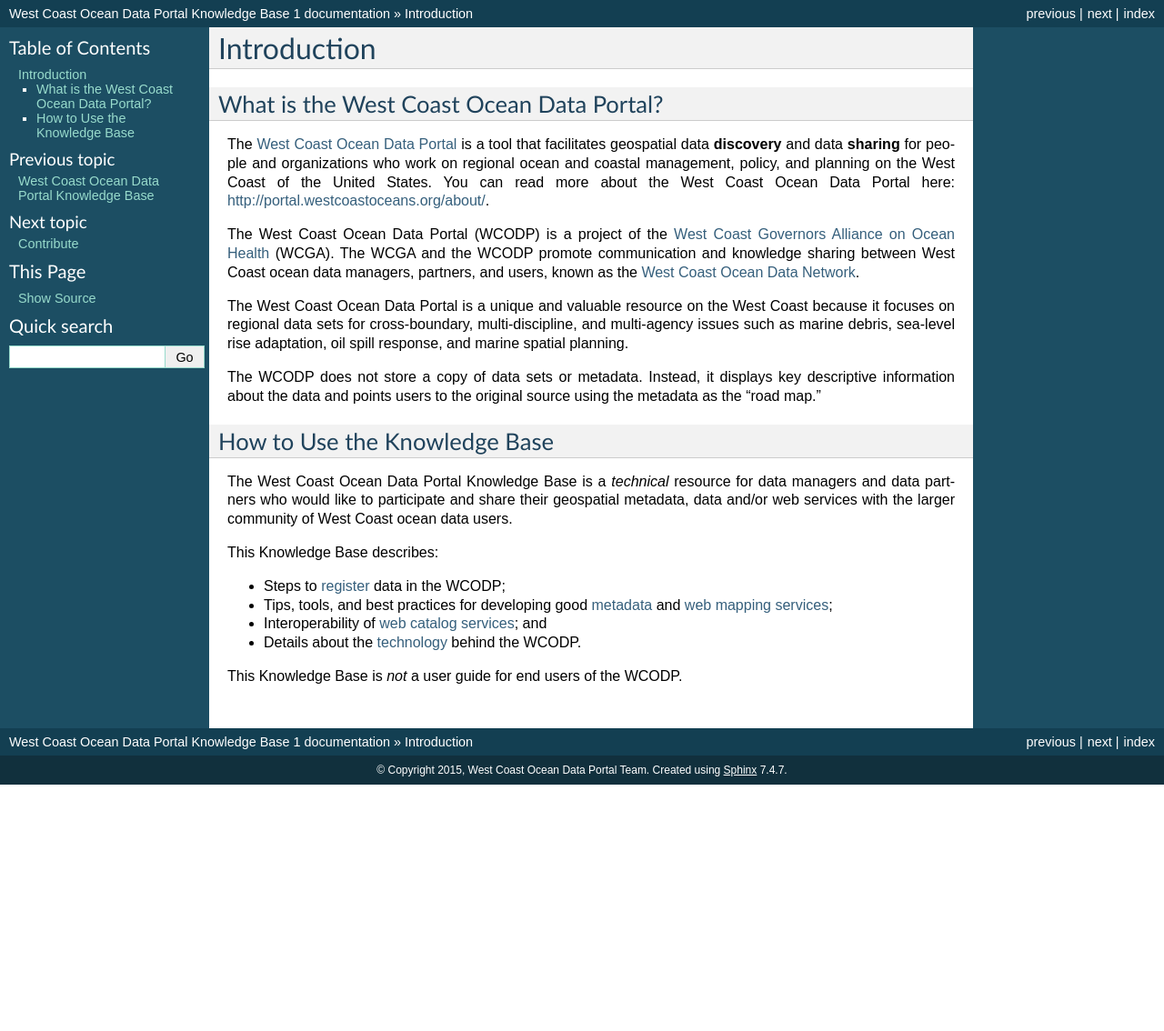
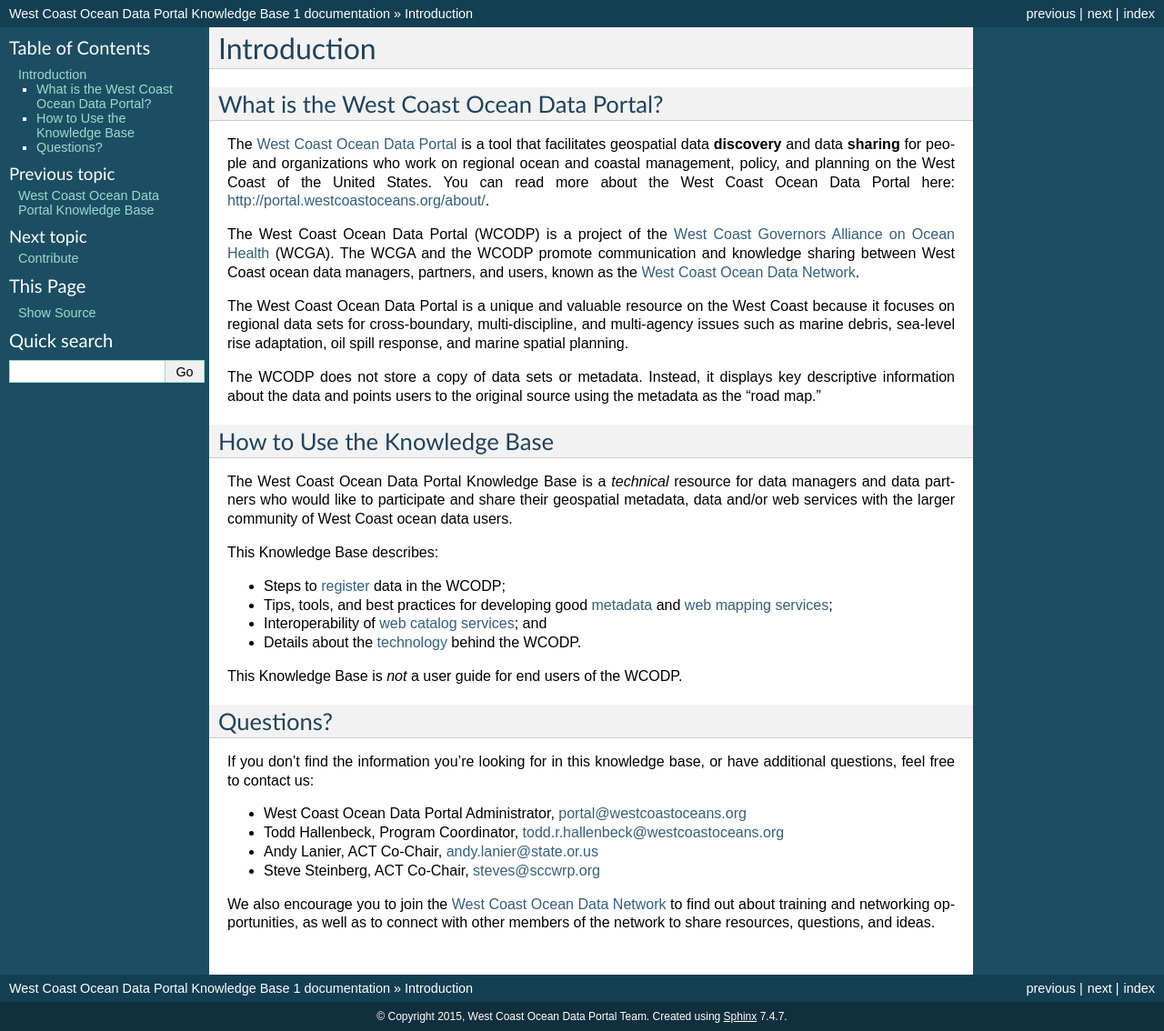
Before and after one commit to WCGA/knowledge-base, a Sphinx documentation site: the page built from docs/intro.rst, in a window 1280 px wide. Shown: the whole page at 91% size. Built offline with Sphinx 7.4.7, drawn with Linux system fonts in a browser that asks for light colours; before the commit the page ends 900 px from its top, so only the background shows below that.

Commit message:
Add contacts and other minor updates

```diff
--- a/docs/index.rst
+++ b/docs/index.rst
@@ -13,4 +13,4 @@
   Metadata <metadata/metadata>
   Web Services <webservices/webservices>
   Catalogs <catalogs/catalogs>
-  Technology <technology/technology>
+  Our Technology <technology/technology>
--- a/docs/intro.rst
+++ b/docs/intro.rst
@@ -30,3 +30,14 @@
 .. _web mapping services: /webservices/webservices.html
 .. _web catalog services: /catalogs/catalogs.html
 .. _technology: /technology/technology.html
+
+Questions?
+==========
+If you don't find the information you're looking for in this knowledge base, or have additional questions, feel free to contact us:
+
+* West Coast Ocean Data Portal Administrator, portal@westcoastoceans.org
+* Todd Hallenbeck, Program Coordinator, todd.r.hallenbeck@westcoastoceans.org
+* Andy Lanier, ACT Co-Chair, andy.lanier@state.or.us
+* Steve Steinberg, ACT Co-Chair, steves@sccwrp.org
+
+We also encourage you to join the `West Coast Ocean Data Network <http://network.westcoastoceans.org/>`_ to find out about training and networking opportunities, as well as to connect with other members of the network to share resources, questions, and ideas.
```
Also changed, not shown: docs/technology/technology.rst (+4 -4 lines).
